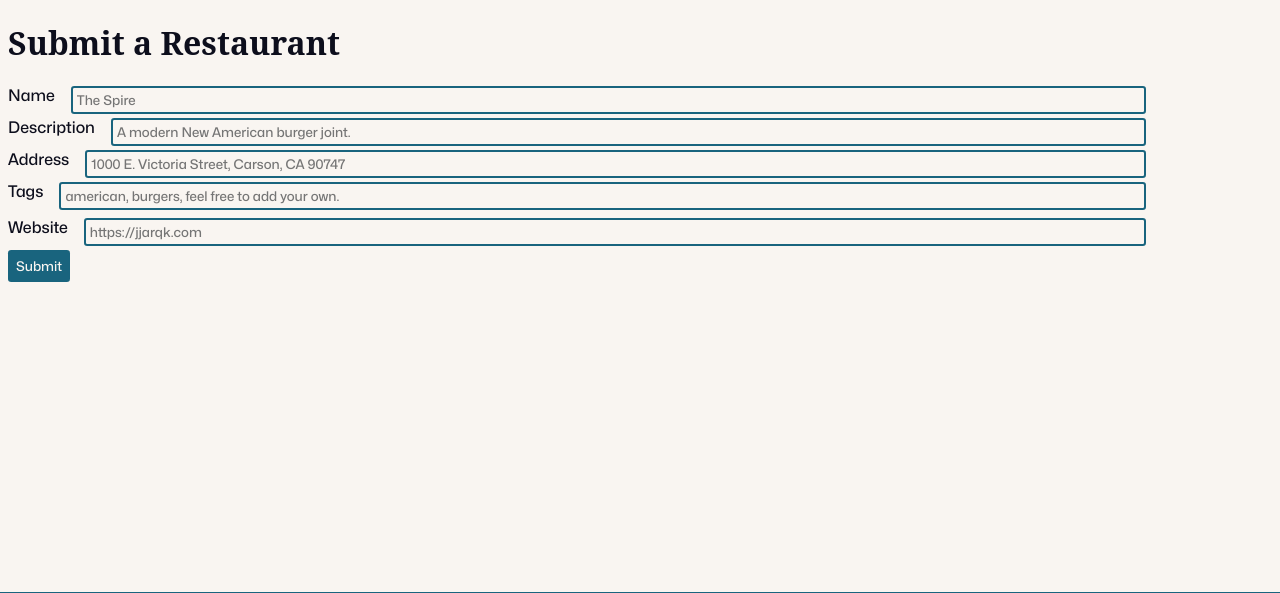
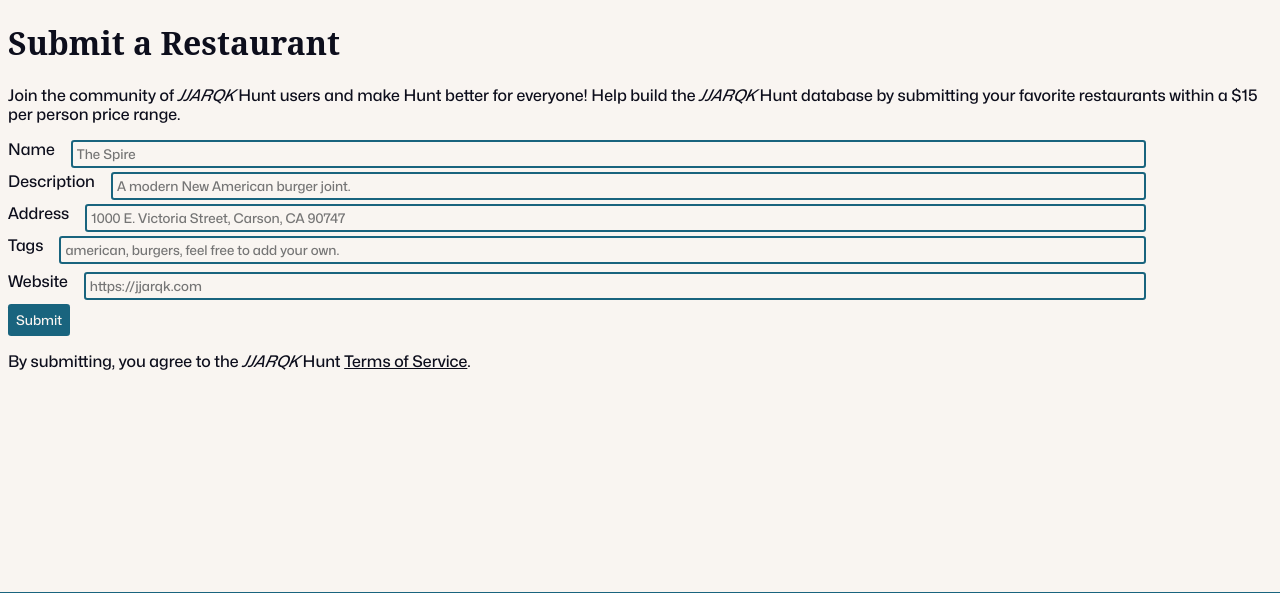
Before and after one commit to Tonnieboy300/jjarqkhunt, a Flask app: template templates/submit.html in a window 1280 px wide. Shown: the part 101-694 px from the top of the page. Run offline with Flask 3, Linux system fonts and the light colour scheme; the template is opened without the code that fills it, so the values that code supplies are empty; parts of the project's set-up code (start-up, migrations or seed data) failed here and were passed over; some libraries are stand-ins or nearby versions; some web fonts are replaced.

Commit message:
add terms of service notice and encouraging message

```diff
--- a/templates/submit.html
+++ b/templates/submit.html
@@ -11,6 +11,7 @@
 </script>
 <script src="/static/scripts/autocomplete.js"></script>
 <script src="https://maps.googleapis.com/maps/api/js?key={{gmapsFrontend}}&loading=async&libraries=places&callback=initAutocomplete"></script>
+<p>Join the community of <i>JJARQK</i> Hunt users and make Hunt better for everyone! Help build the <i>JJARQK</i> Hunt database by submitting your favorite restaurants within a $15 per person price range.</p>
 <form method="post" id="submitForm" autocomplete="off">
   <div>
     <label for="name">Name</label>
@@ -93,4 +94,5 @@
   </div>
   <input type="submit" value="Submit" />
 </form>
+<p>By submitting, you agree to the <i>JJARQK</i> Hunt <a href="/legal">Terms of Service</a>.</p>
 {% endblock content %}
```
